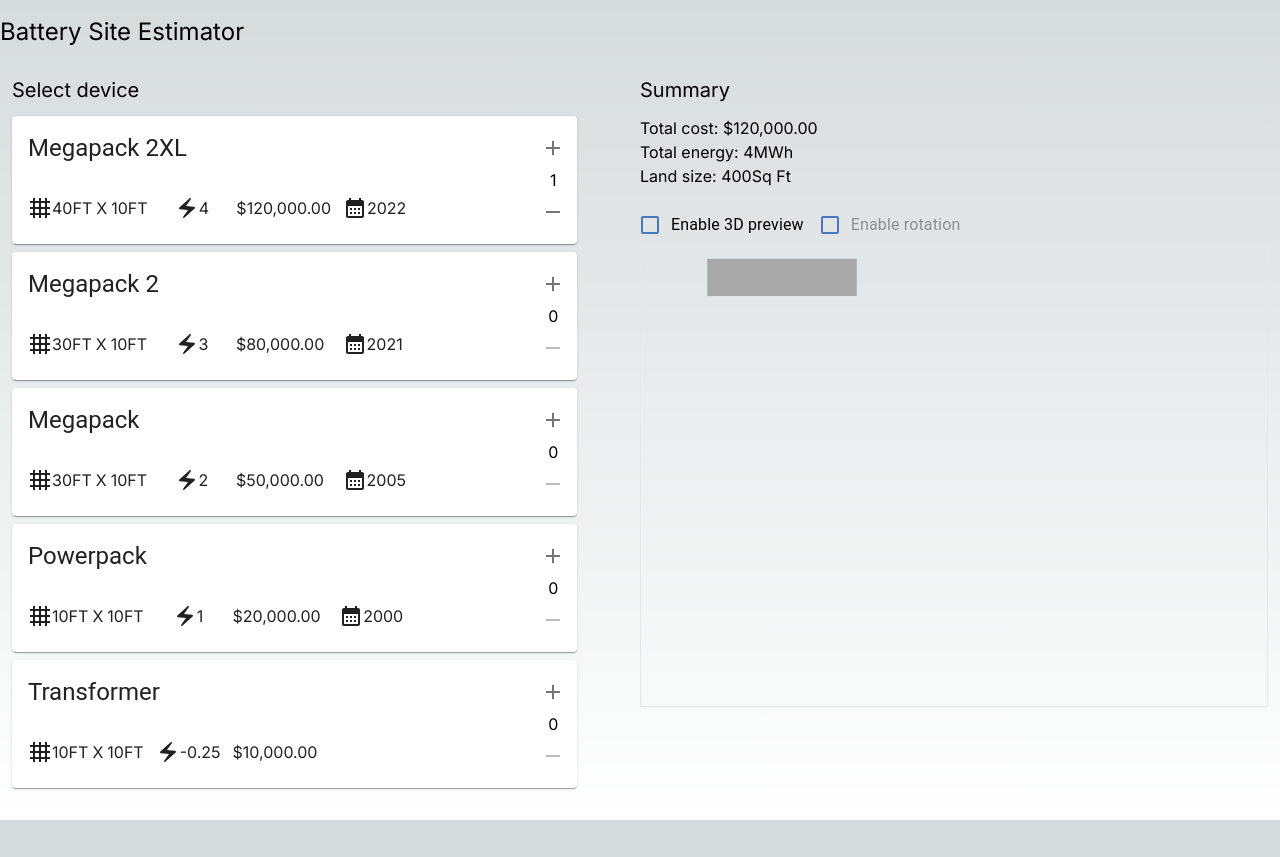
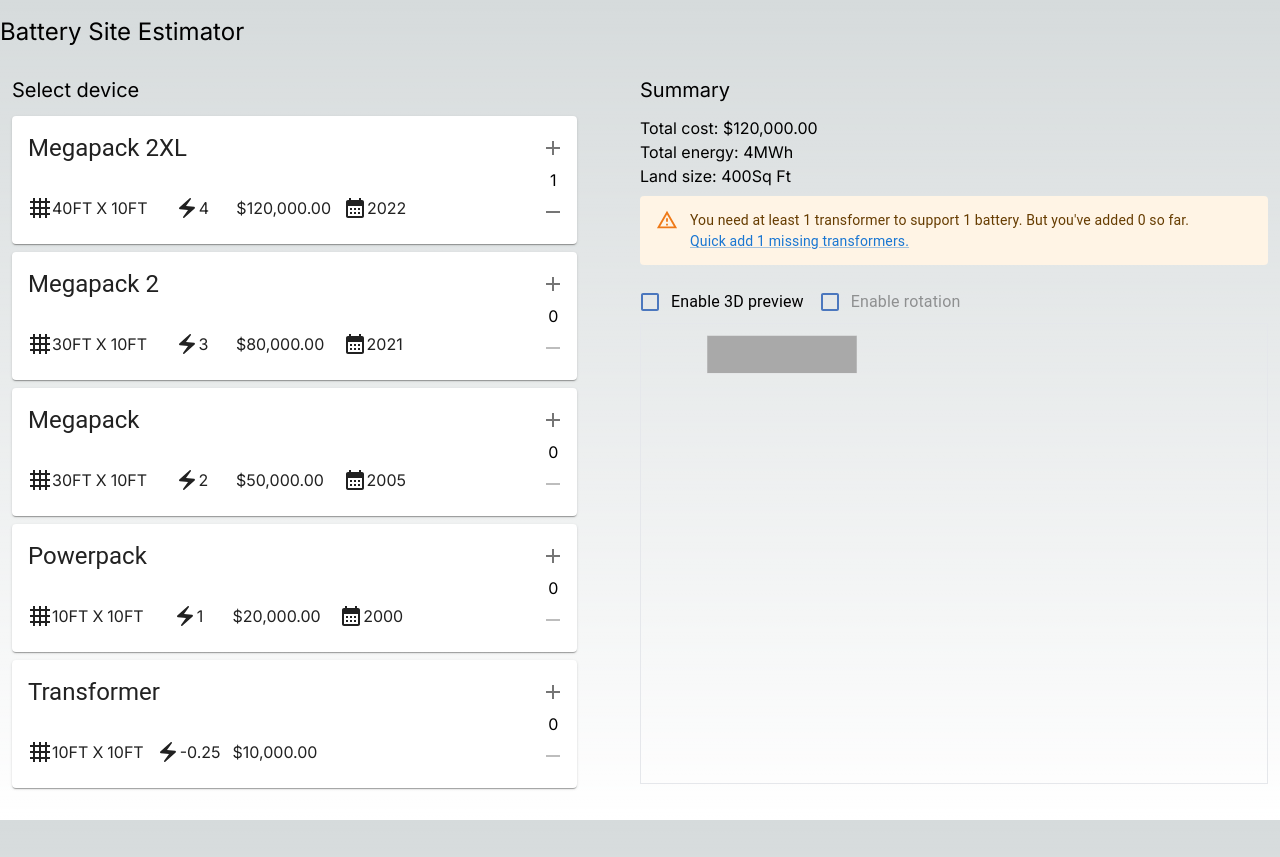
Before and after one commit to vladyslavkuliani/battery-site-layout, a Next.js app: page / in a window 1280 px wide. Both pictures are taken after a click on the button 553 px from the left and 148 px from the top of the page. Before the commit the page ends 820 px from the top, so only its background shows below. Built offline with nearby package versions, Linux system fonts and the light colour scheme.

Commit message:
Added ability to quick add missing transformers

```diff
--- a/app/components/BatterySiteEstimator.tsx
+++ b/app/components/BatterySiteEstimator.tsx
@@ -5,6 +5,7 @@
 import { Device, DeviceType } from '../types';
 import { useEffect, useState } from 'react';
 import { formatCurrency } from '../utils';
+import { Alert, Link } from '@mui/material';
 
 
 type DeviceCountByType = { [key in DeviceType]?: number };
@@ -12,9 +13,12 @@
   totalCost: number;
   requiredEnergy: number;
   requiredLandSize: number;
+  missingTransformers: number;
+  requiredTransformersCount: number;
+  megapacksCount: number;
 };
 
-export default function BatterySiteEstimator({ deviceOptions }: { deviceOptions: Device[] }) {
+export default function BatterySiteEstimator({ deviceOptions, on }: { deviceOptions: Device[] }) {
   const devicesByType: { [key in DeviceType]?: Device } = deviceOptions.reduce((acc, option) => {
     acc[option.type] = option;
     return acc;
@@ -45,26 +49,62 @@
     totalCost: 0,
     requiredEnergy: 0,
     requiredLandSize: 0,
+    missingTransformers: 0,
+    requiredTransformersCount: 0,
+    megapacksCount: 0,
   })
+
   useEffect(() => {
+    const megapacksCount = Object.entries(devicesCountsByType).reduce((acc, [deviceType, count]) => {
+      if (deviceType === 'Transformer') {
+        return acc;
+      }
+
+      return acc + count;
+    }, 0);
+    const requiredTransformersCount = Math.ceil(megapacksCount / 4);
+
     setSummary({
       totalCost: computeDeviceMetric(devicesCountsByType, 'cost'),
       requiredEnergy: computeDeviceMetric(devicesCountsByType, 'energyMw'),
-      requiredLandSize: computeDeviceLandSize(devicesCountsByType)
+      requiredLandSize: computeDeviceLandSize(devicesCountsByType),
+      megapacksCount: megapacksCount,
+      requiredTransformersCount: requiredTransformersCount,
+      missingTransformers: Math.max(requiredTransformersCount - (devicesCountsByType['Transformer'] ?? 0), 0),
     })
   }, [devicesCountsByType]);
 
   return <div className="flex flex-row my-3 p-3">
     <div className="basis-1/2">
       <h2 className="text-xl mb-3">Select device</h2>
-      {deviceOptions.map(option => <DevicePurchaseOption key={option.label} className="mb-2" option={option} onInput={(number) => setDeviceCount(option.type, number)} />)}
+      {deviceOptions.map(option => (
+        <DevicePurchaseOption
+          key={option.label}
+          className="mb-2"
+          option={option}
+          count={devicesCountsByType[option.type] || 0}
+          onInput={(number) => setDeviceCount(option.type, number)}
+        />))}
     </div>
     <div className="basis-1/2">
       <div className='text-xl mb-3'>Summary</div>
       <div className='mb-4'>
         <div>Total cost: {formatCurrency(summary?.totalCost)}</div>
         <div>Total energy: {summary?.requiredEnergy}MWh</div>
-        <div>Land size: {summary.requiredLandSize}Sq Ft</div>
+        <div className="mb-2">Land size: {summary.requiredLandSize}Sq Ft</div>
+
+        {summary.missingTransformers ? <Alert severity="warning">
+          You need at least {summary.requiredTransformersCount} {summary.requiredTransformersCount > 1 ? 'transformers' : 'transformer'} to support {summary.megapacksCount} {summary.megapacksCount > 1 ? 'batteries' : 'battery'}. But you've added {devicesCountsByType['Transformer'] ?? 0} so far.
+          <Link
+            component="button"
+            variant="body2"
+            onClick={() => {
+              setDeviceCount('Transformer', (devicesCountsByType['Transformer'] ?? 0) + summary.missingTransformers);
+            }}
+          >
+            Quick add {summary.missingTransformers} missing transformers.
+          </Link>
+        </Alert> : null}
       </div>
 
       <div className='text-xl h-4/5'>
--- a/app/components/Counter.tsx
+++ b/app/components/Counter.tsx
@@ -3,12 +3,16 @@
 import { IconButton } from "@mui/material";
 import AddIcon from '@mui/icons-material/Add';
 import RemoveIcon from '@mui/icons-material/Remove';
-import { useState } from "react";
+import { useEffect, useState } from "react";
 
 import counterStyles from './Counter.module.css';
 
-export default function Counter({ className, onInput }: { className?: string, onInput: (n: number) => void }) {
-  const [count, setCount] = useState(0);
+export default function Counter({ className, count: propsCount, onInput }: { className?: string, count: number, onInput: (n: number) => void }) {
+  const [count, setCount] = useState(propsCount || 0);
+  useEffect(() => {
+    setCount(propsCount);
+  }, [propsCount]);
+
   const onCountInput = (count: number) => {
     if (!count || count < 0 || Number.isNaN(count)) {
       setCount(0);
@@ -20,6 +24,7 @@
     onInput(count);
   }
   const incrementCount = () => {
+    console.log('increment', count + 1);
     onCountInput(count + 1)
   }
   const decrementCount = () => {
--- a/app/components/DevicePurchaseOption.tsx
+++ b/app/components/DevicePurchaseOption.tsx
@@ -11,7 +11,7 @@
 import counterStyles from './Counter.module.css';
 import deviceOptionStyles from './DevicePurchaseOption.module.css';
 
-export default function DevicePurchaseOption({ option, className, onInput }: { option: Device, className?: string, onInput: (n: number) => void }) {
+export default function DevicePurchaseOption({ option, className, count, onInput }: { option: Device, count: number, className?: string, onInput: (n: number) => void }) {
   return (
     <div className={`flex items-center ${className}`}>
       <Card className={deviceOptionStyles.card}>
@@ -41,7 +41,7 @@
         </CardContent>
       </Card>
 
-      <Counter className={counterStyles.counter} onInput={onInput} />
+      <Counter className={counterStyles.counter} count={count} onInput={onInput} />
     </div>
   );
 }
--- a/app/components/SiteLayout.tsx
+++ b/app/components/SiteLayout.tsx
@@ -17,7 +17,7 @@
       ref={ref}
       onPointerOver={(event) => hover(true)}
       onPointerOut={(event) => hover(false)}>
-      <boxGeometry args={[boxX || 1, 1, is3D ? 1: 0]} />
+      <boxGeometry args={[boxX || 1, 1, is3D ? 1 : 0]} />
       <meshStandardMaterial color={hovered ? 'hotpink' : 'white'} />
     </mesh>
   )
@@ -31,7 +31,6 @@
   camera.position.x = 0.1;
 
   useFrame(({ camera }) => {
-    console.log(camera.position.y);
     if (is3D) {
       if (camera.position.y >= -4) {
         camera.translateY(-0.05)
@@ -61,7 +60,7 @@
         y -= 1.2 * spacer;
         return row.map((length, i) => {
 
-          x = x + (row[i - 1] ? row[i - 1] / 20 + length / 20 + 0.5 * spacer : 3 + length / 20 );
+          x = x + (row[i - 1] ? row[i - 1] / 20 + length / 20 + 0.5 * spacer : 3 + length / 20);
 
           return (
             <Box
@@ -96,10 +95,10 @@
   });
 
   const [is3D, setShow3D] = useState(false);
-  const [shouldRotate, setShouldRotation] = useState(false);
+  const [shouldRotate, setShouldRotate] = useState(false);
   useEffect(() => {
     if (!is3D) {
-      setShouldRotation(false);
+      setShouldRotate(false);
     }
   }, [is3D])
 
@@ -107,12 +106,12 @@
     <div className='h-4/5'>
       <div className="flex">
         <FormControlLabel
-          control={<Checkbox style={{ 'color': '#4B77BE'}} onChange={() => setShow3D(!is3D)}  />}
+          control={<Checkbox style={{ 'color': '#4B77BE' }} onChange={() => setShow3D(!is3D)} />}
           label="Enable 3D preview"
         />
         <FormControlLabel
           disabled={!is3D}
-          control={<Checkbox style={{ 'color': '#4B77BE'}} checked={shouldRotate} onChange={() => setShouldRotation(!shouldRotate)}  />}
+          control={<Checkbox style={{ 'color': '#4B77BE' }} checked={shouldRotate} onChange={() => setShouldRotate(!shouldRotate)} />}
           label="Enable rotation"
         />
       </div>
```
Lines whose indentation alone changed are shown as unchanged.
